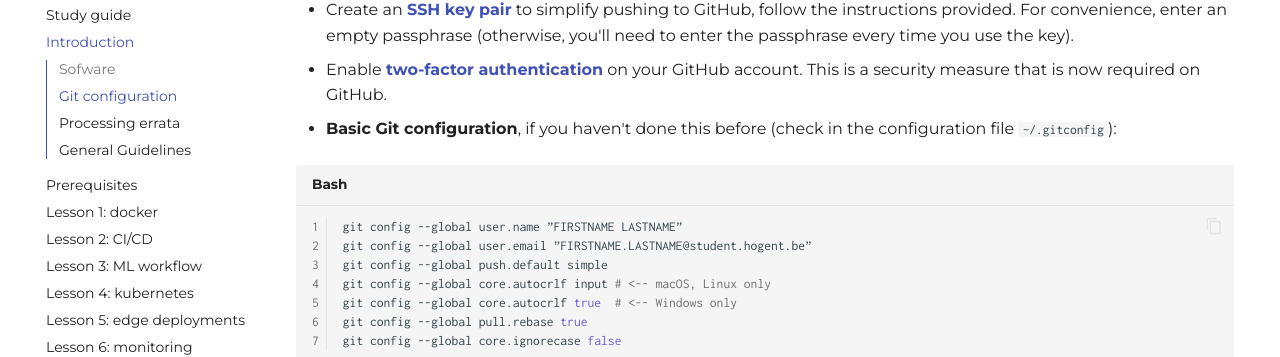
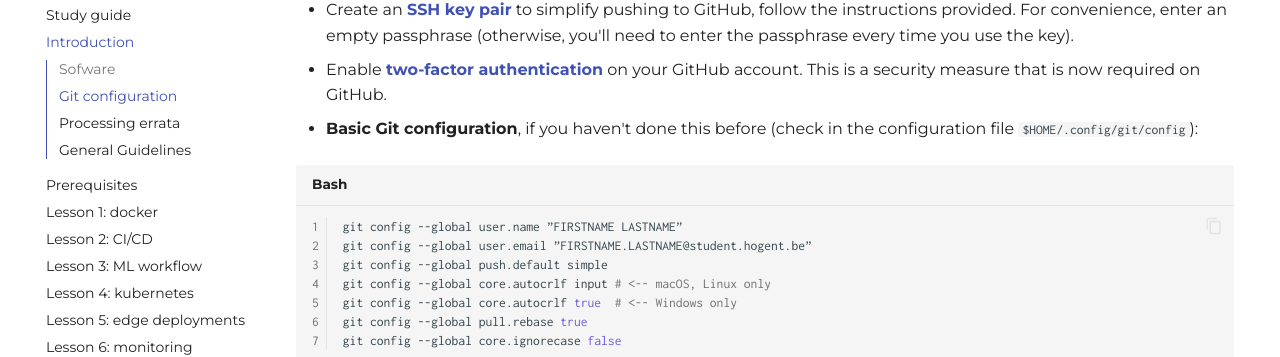
Before and after one commit to HOGENT-MLOps/mlops-slides, an MkDocs documentation site: the page built from docs/00-introduction.md, in a window 1280 px wide and 900 px high, scrolled down 970 px. Shown: the part 138-495 px from the top of the window. Built offline with MkDocs 1.6.1 and Material for MkDocs 9.7.7, drawn with Linux system fonts in a browser that asks for light colours; emoji names are drawn with the system emoji font; comment, search, counter and statistics services are not loaded.

Commit message:
Add correct path for git config

````diff
--- a/docs/00-introduction.md
+++ b/docs/00-introduction.md
@@ -28,7 +28,7 @@ Guidelines for starting your Git project:
 
 - Enable [**two-factor authentication**](https://docs.github.com/en/authentication/securing-your-account-with-two-factor-authentication-2fa) on your GitHub account. This is a security measure that is now required on GitHub.
 
-- **Basic Git configuration**, if you haven't done this before (check in the configuration file `~/.gitconfig`):
+- **Basic Git configuration**, if you haven't done this before (check in the configuration file `$HOME/.config/git/config`):
 
 ```bash
 git config --global user.name ”FIRSTNAME LASTNAME”
````
